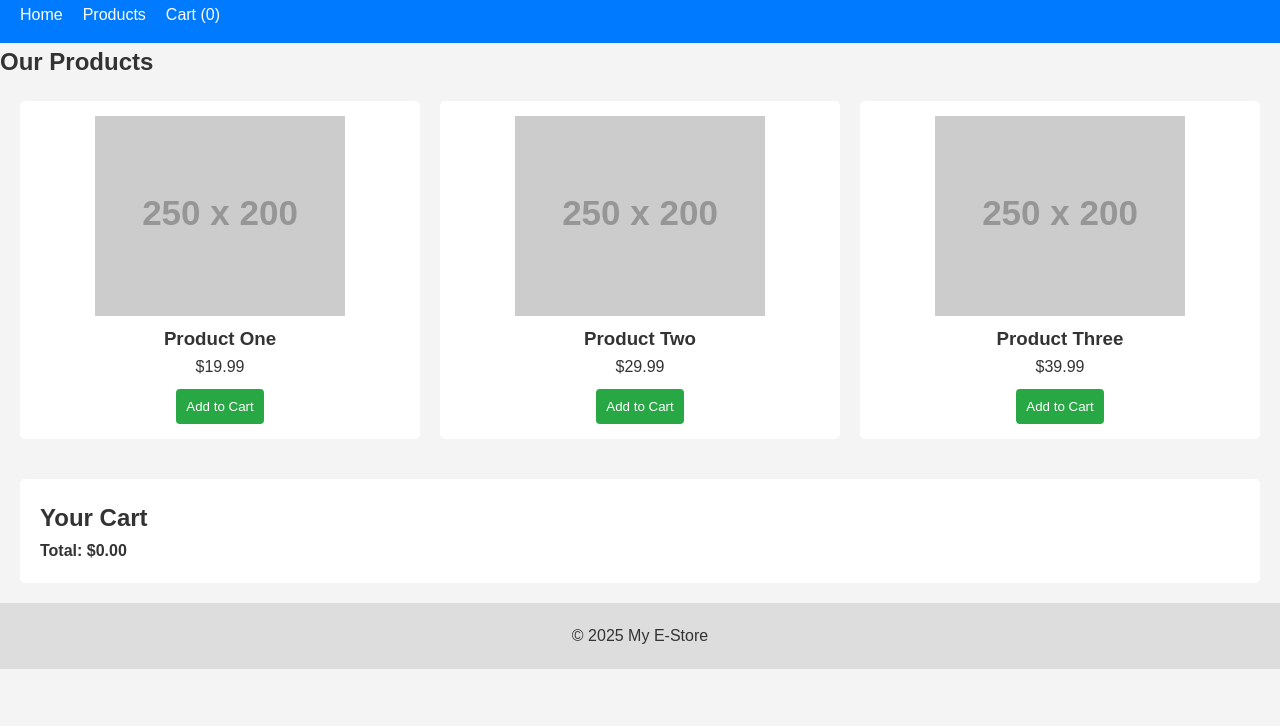
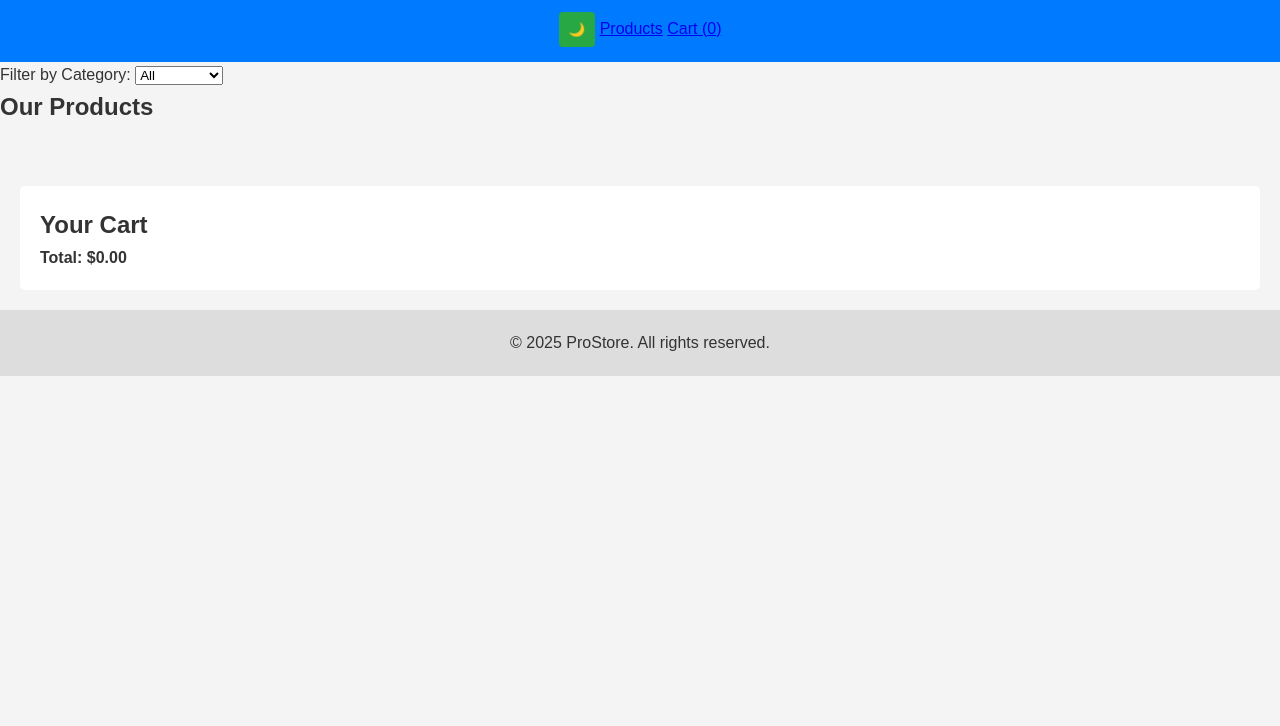
Before and after one commit to tkosaint/my-economerence-store, a plain HTML site: page index.html in a window 1280 px wide. Shown: the part 74-800 px from the top of the page. Drawn offline with Linux system fonts and the light colour scheme; placeholder pictures from the web are drawn by us.

Commit message:
Update index.html

```diff
--- a/index.html
+++ b/index.html
@@ -3,52 +3,36 @@
 <head>
   <meta charset="UTF-8" />
   <meta name="viewport" content="width=device-width, initial-scale=1.0"/>
-  <title>My E-Store</title>
+  <title>ProStore</title>
   <link rel="stylesheet" href="style.css" />
 </head>
 <body>
 
   <header>
-    <h1>My E-Store</h1>
-    <nav class="navbar">
-      <div class="menu-toggle" id="mobile-menu">
-        <span class="bar"></span>
-        <span class="bar"></span>
-        <span class="bar"></span>
-      </div>
-      <ul class="nav-links">
-        <li><a href="#">Home</a></li>
-        <li><a href="#products">Products</a></li>
-        <li><a href="#cart">Cart (<span id="cart-count">0</span>)</a></li>
-      </ul>
-    </nav>
+    <div class="container">
+      <h1>ProStore</h1>
+      <nav>
+        <button onclick="toggleDarkMode()">🌙</button>
+        <a href="#products">Products</a>
+        <a href="#cart">Cart (<span id="cart-count">0</span>)</a>
+      </nav>
+    </div>
   </header>
 
-  <main>
+  <main class="container">
+    <section id="filter">
+      <label for="category-filter">Filter by Category:</label>
+      <select id="category-filter" onchange="filterProducts()">
+        <option value="all">All</option>
+        <option value="electronics">Electronics</option>
+        <option value="fashion">Fashion</option>
+        <option value="books">Books</option>
+      </select>
+    </section>
+
     <section id="products">
       <h2>Our Products</h2>
-      <div class="product-grid">
-        <!-- Product Card Template -->
-        <div class="product-card">
-          <img src="https://via.placeholder.com/250x200 " alt="Product 1" />
-          <h3>Product One</h3>
-          <p>$19.99</p>
-          <button onclick="addToCart('Product One', 19.99)">Add to Cart</button>
-        </div>
-        <div class="product-card">
-          <img src="https://via.placeholder.com/250x200 " alt="Product 2" />
-          <h3>Product Two</h3>
-          <p>$29.99</p>
-          <button onclick="addToCart('Product Two', 29.99)">Add to Cart</button>
-        </div>
-        <div class="product-card">
-          <img src="https://via.placeholder.com/250x200 " alt="Product 3" />
-          <h3>Product Three</h3>
-          <p>$39.99</p>
-          <button onclick="addToCart('Product Three', 39.99)">Add to Cart</button>
-        </div>
-        <!-- Add more product cards as needed -->
-      </div>
+      <div class="product-grid" id="product-grid"></div>
     </section>
 
     <section id="cart">
@@ -59,7 +43,7 @@
   </main>
 
   <footer>
-    <p>&copy; 2025 My E-Store</p>
+    <p>&copy; 2025 ProStore. All rights reserved.</p>
   </footer>
 
   <script src="script.js"></script>
```
